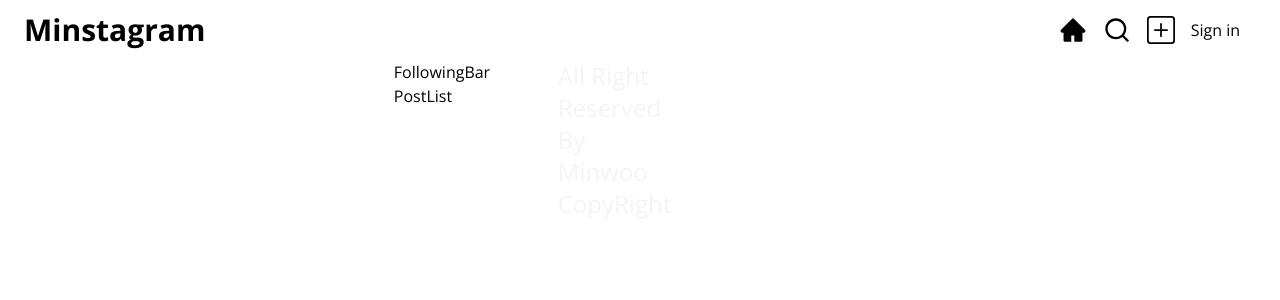
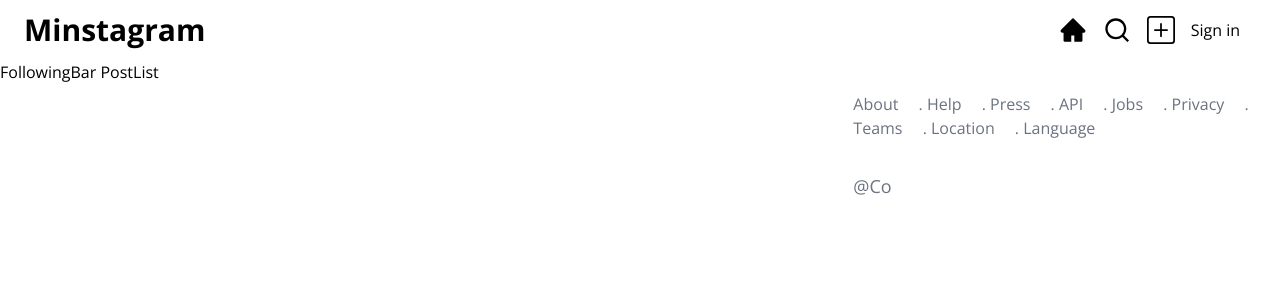
Before and after one commit to DevMinwoo-Jung/minstagramClone, a Next.js app in the folder minstagram/: page / in a window 1280 px wide. Shown: the top 300 px of the page. Built offline with nearby package versions, Linux system fonts and the light colour scheme; no server answers.

Commit message:
add sidebar

```diff
--- a/minstagram/src/app/layout.tsx
+++ b/minstagram/src/app/layout.tsx
@@ -17,10 +17,10 @@ export default function RootLayout({
 }) {
   return (
     <html lang="en" className={openSans.className}>
-      <body className='flex flex-col w-full min-h-screen'>
+      <body className='flex flex-col w-full max-w-screen-2xl mx-auto'>
         <AuthContext>
           <Header/>
-          <main className='flex flex-1 mx-auto'>{children}</main>
+          <main className='grow'>{children}</main>
         </AuthContext>
       </body>
     </html>
--- a/minstagram/src/app/page.tsx
+++ b/minstagram/src/app/page.tsx
@@ -3,14 +3,14 @@ import SideBar from "@/components/SideBar";
 export default function Home() {
   return (
     <section>
-      <div className="w-3/4 h-5/6 m-auto flex">
-        <div className="flex">
+      <div className="w-full mx-auto flex grid-cols-2 gap-4">
+        <div className="flex-1">
           <div>
             FollowingBar
             PostList
           </div>
         </div>
-        <div className="ml-12">
+        <div className="w-1/3 mw-1/3">
           <SideBar/>
         </div>
       </div>
--- a/minstagram/src/components/SideBar.tsx
+++ b/minstagram/src/components/SideBar.tsx
@@ -2,25 +2,50 @@
 import React from 'react'
 import Avatar from './ui/Avatar'
 import { useSession } from 'next-auth/react';
-import { usePathname } from 'next/navigation';
 import Link from 'next/link';
 import CopyRight from './ui/CopyRight';
+import Tags from './ui/Tags';
+
+const tagObj = {
+  About: 'About',
+  Help: 'Help',
+  Press: 'Press',
+  API: 'API',
+  Jobs: 'Jobs',
+  Privacy: 'Privacy',
+  Teams: 'Teams',
+  Location: 'Location',
+  Language: 'Language'
+}
 
 export default function SideBar() {
   const { data: session } = useSession()
-  const pathName = usePathname();
   const user = session?.user;
+  console.log(user)
 
   return (
     <section>
-      <div className='w-1/3 h-full'>
+      <div className='w-full h-full block'>
+        <div className='mr-4'>
           {
             user &&
+            <div className='flex'>
               <Link href={`/user/${user.username}`}>
                 <Avatar image={user.image} size='big' needBg='no'/>
               </Link>
+              <div className='block ml-6'>
+                <p className='font-extrabold'>{user.email}</p>
+                <p className='text-gray-500'>{user.name}</p>
+              </div>
+            </div>
           }
+        </div>
+        <div className='mt-8 text-gray-500 gap-4 grid-cols-4'>
+          <Tags tagObj={tagObj}/>
+        </div>
+        <div className='text-gray-500 mt-8'>
           <CopyRight/>
+        </div>
       </div>
     </section>
   )
--- a/minstagram/src/components/ui/Avatar.tsx
+++ b/minstagram/src/components/ui/Avatar.tsx
@@ -13,7 +13,7 @@ export default function Avatar(props:Props) {
   let { needBg, size, image } = props;
 
   needBg === 'yes' ? `` : '';
-  size === 'big' ? size = `w-18 h-18` : size = 'w-9 h-9';
+  size === 'big' ? size = `w-14 h-14` : size = 'w-9 h-9';
 
   return (
     <div className={`${size} rounded-full bg-gradient-to-bl from-white`}>
--- a/minstagram/src/components/ui/CopyRight.tsx
+++ b/minstagram/src/components/ui/CopyRight.tsx
@@ -2,8 +2,8 @@ import React from 'react'
 
 export default function CopyRight() {
   return (
-    <div className='text-gray-100 text-2xl'>
-      All Right Reserved By Minwoo CopyRight
+    <div className='text-lg'>
+      @Co
     </div>
   )
 }
--- /dev/null
+++ b/minstagram/src/components/ui/Tags.tsx
@@ -0,0 +1,29 @@
+import Link from 'next/link'
+import React from 'react'
+
+type Props = {
+  tagObj: Record<string, string>
+}
+
+export default function Tags({tagObj}:Props) {
+  return (
+    <>
+      {
+        Object.values(tagObj).map((element, index) => {
+          const encodedElement = encodeURIComponent(element);
+          const href = `tags/${encodedElement}`
+          const value = index !== 0 ? ` . ${element}` : element;
+
+          return (
+            <Link
+              className='pr-4'
+              key={element}
+              href={href}>
+              {value}
+            </Link>
+          )
+        })
+      }
+    </>
+  )
+}
```
Lines whose indentation alone changed are shown as unchanged.
